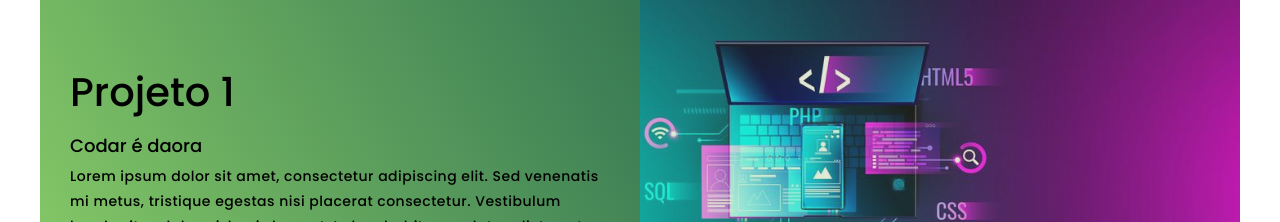
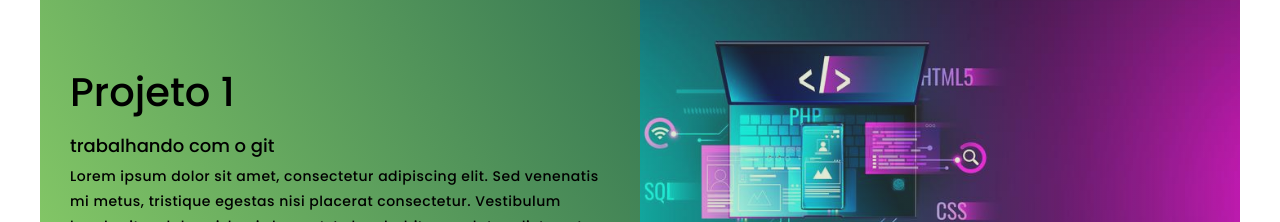
Before and after one commit to CSilva0/Portfolio-Cleison, a plain HTML site: page index.html in a window 1280 px wide. Shown: the part 1040-1262 px from the top of the page. Drawn offline with Linux system fonts and the light colour scheme.

Commit message:
update project 1 description

```diff
--- a/index.html
+++ b/index.html
@@ -27,7 +27,7 @@
                 <div class="project-item">
                     <div class="project-info">
                         <h1>Projeto 1</h1>
-                        <h2>Codar é daora</h2>
+                        <h2>trabalhando com o git</h2>
                         <p>Lorem ipsum dolor sit amet, consectetur adipiscing elit. Sed venenatis mi metus, tristique egestas nisi placerat consectetur. Vestibulum hendrerit sodales nisl quis laoreet. In hac habitasse platea dictumst. Donec vulputate sed mauris sed lobortis. Sed vel urna sit amet leo condimentum mattis eu id magna.</p>
                     </div>
                     <div class="project-img">
```
